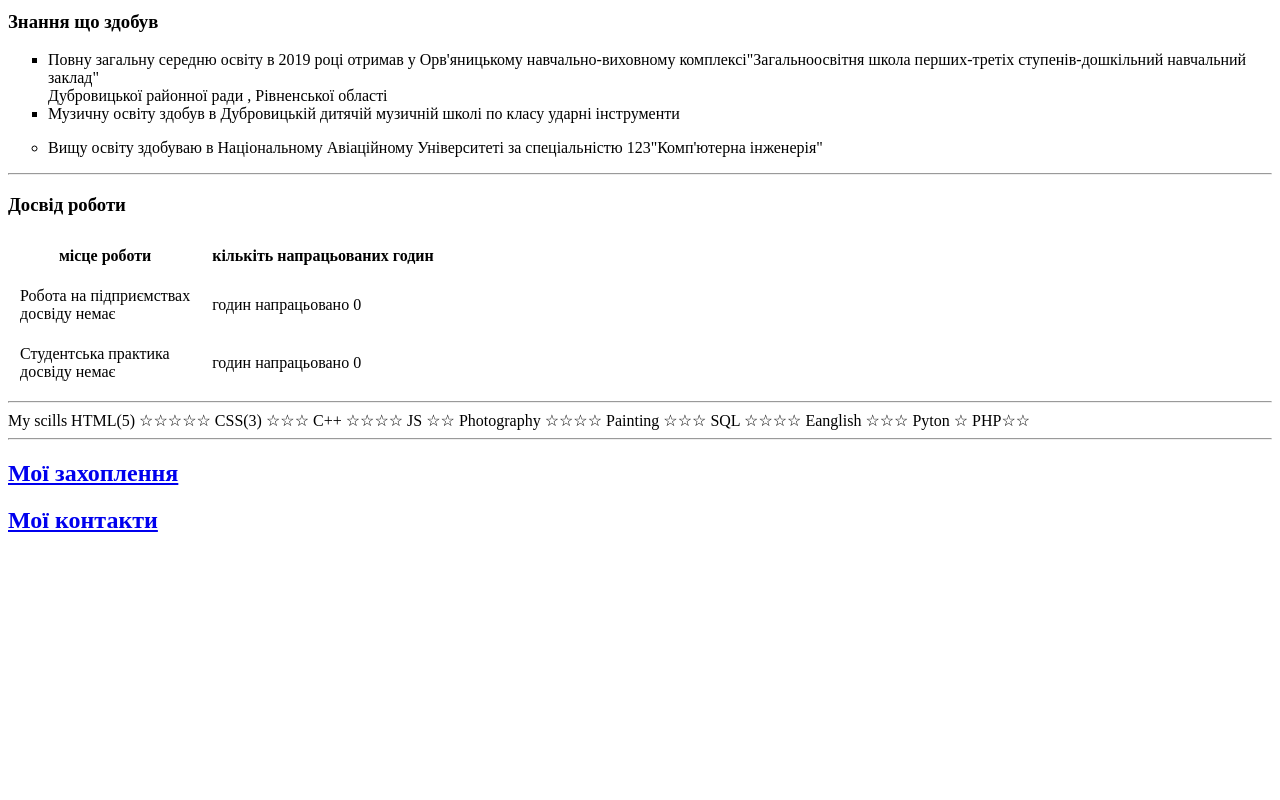
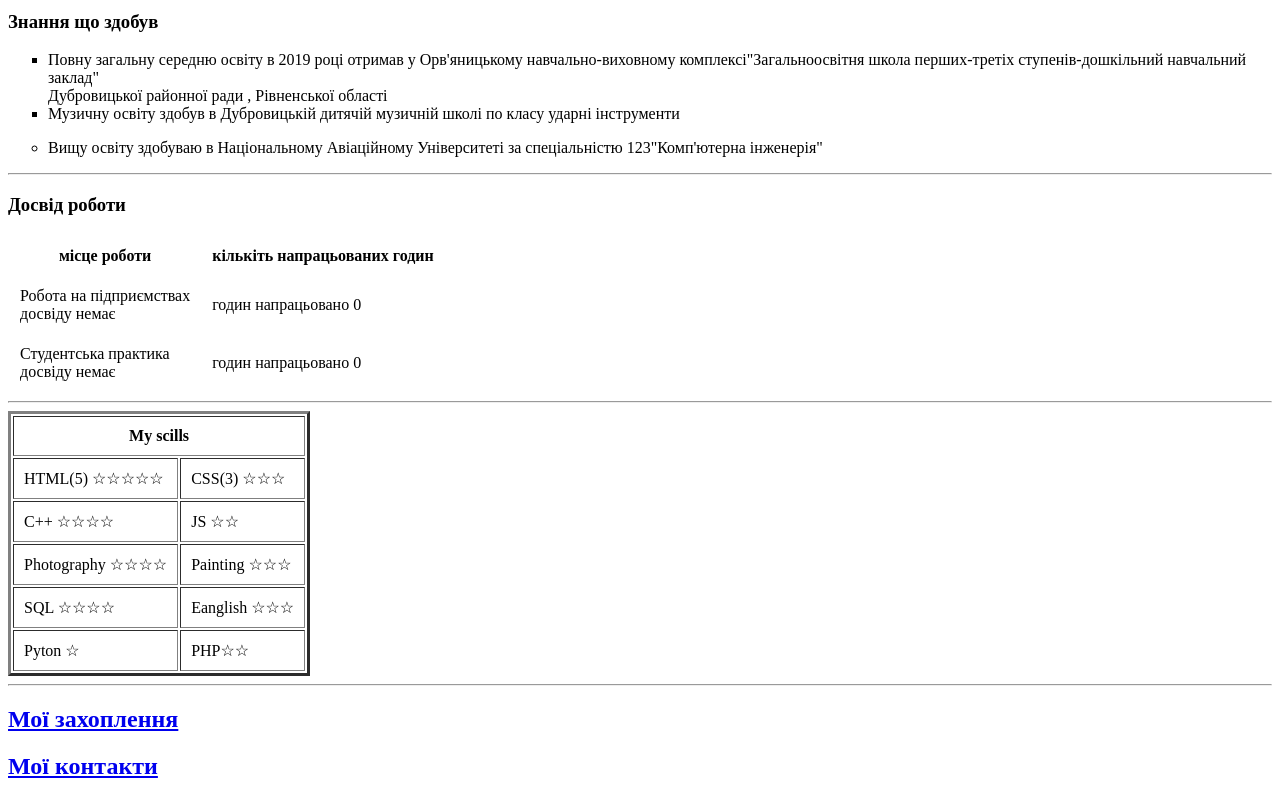
Before and after one commit to Raizekol/CV, a plain HTML site: page index.html in a window 1280 px wide. Shown: the part 464-1264 px from the top of the page. Before the commit the page ends 1018 px from the top, so only its background shows below. Drawn offline with Linux system fonts and the light colour scheme.

Commit message:
Add Initial CV Website Files

```diff
--- a/index.html
+++ b/index.html
@@ -63,7 +63,7 @@
     </tfoot>
   </table>
   <hr>
-  <table<border="3" cellpadding="10">
+  <table border="3" cellpadding="10">
     <thead>
       <tr>
         <th colspan="2">My scills </th>
```
